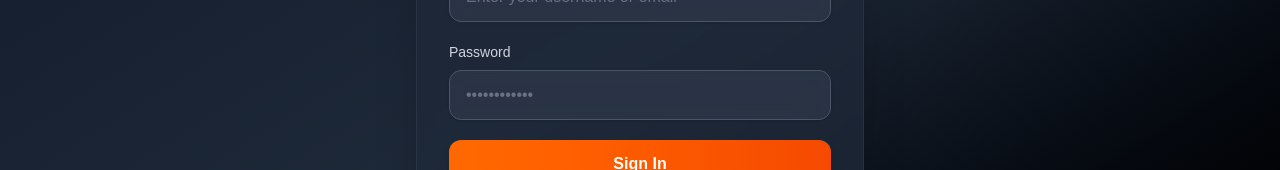
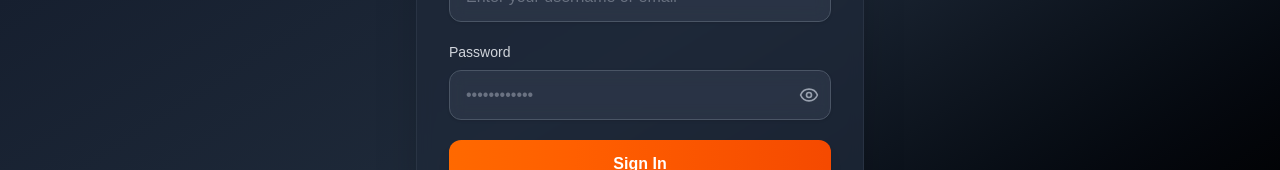
Before and after one commit to ravndu-dlshan/asms-frontend, a Next.js app: page / in a window 1280 px wide. Both pictures are taken after a click on the button "Get Started". Shown: the part 344-514 px from the top of the page. Built offline with nearby package versions, Linux system fonts and the light colour scheme; no server answers.

Commit message:
fix:employee route protection with aligned backend updates

```diff
--- a/src/app/components/mainPage/Login.tsx
+++ b/src/app/components/mainPage/Login.tsx
@@ -7,6 +7,7 @@ import { loginUser } from "@/app/services/UserRegisterAndLoginServices";
 import Cookies from "js-cookie";
 import {useRouter} from "next/navigation";
 import ErrorPopUp from "@/app/components/ErrorPopuUp";
+import { Eye, EyeOff } from "lucide-react";
 
 type View = "intro" | "login" | "signup" | "forgot-password";
 
@@ -14,6 +15,7 @@ export default function Login() {
 	const [view, setView] = useState<View>("intro");
 	const [username, setUsername] = useState("");
 	const [password, setPassword] = useState("");
+	const [showPassword, setShowPassword] = useState(false);
 	const [message, setMessage] = useState<string | null>(null);
 	const [errorPopup, setErrorPopup] = useState({ open: false, message: "", type: "error" as "error" | "success" | "warning" | "info" });
 	const router= useRouter();
@@ -57,7 +59,7 @@ export default function Login() {
 					})
 				);
 
-				// Store token in cookies
+
 				Cookies.set("authToken", response.token, { expires: 7 });
 
 				redirectUser(response.role);
@@ -197,14 +199,24 @@ export default function Login() {
 								<label htmlFor="password" className="block text-sm font-medium text-gray-300 mb-2">
 									Password
 								</label>
+								<div className="relative">
 									<input
 										id="password"
-									type="password"
+										type={showPassword ? "text" : "password"}
 										value={password}
 										onChange={(e) => setPassword(e.target.value)}
 										placeholder="••••••••••••"
-									className="w-full rounded-xl border border-gray-600 bg-gray-700/50 backdrop-blur-sm px-4 py-3 text-gray-200 placeholder:text-gray-500 shadow-sm focus:border-orange-500 focus:ring-2 focus:ring-orange-500/30 focus:bg-gray-700 transition-all duration-200"
+										className="w-full rounded-xl border border-gray-600 bg-gray-700/50 backdrop-blur-sm px-4 py-3 pr-12 text-gray-200 placeholder:text-gray-500 shadow-sm focus:border-orange-500 focus:ring-2 focus:ring-orange-500/30 focus:bg-gray-700 transition-all duration-200"
 									/>
+									<button
+										type="button"
+										onClick={() => setShowPassword(!showPassword)}
+										className="absolute right-3 top-1/2 -translate-y-1/2 text-gray-400 hover:text-gray-300 focus:outline-none transition-colors"
+										aria-label={showPassword ? "Hide password" : "Show password"}
+									>
+										{showPassword ? <EyeOff size={20} /> : <Eye size={20} />}
+									</button>
+								</div>
 							</div>
 
 							<button
--- a/src/app/services/UserRegisterAndLoginServices.tsx
+++ b/src/app/services/UserRegisterAndLoginServices.tsx
@@ -31,6 +31,7 @@ export const sendOtp = async (otpCode:string)=>{
 
 export const loginUser = async (loginData: { email: string; password: string }) => {
   try {
+    console.log("Login Data:", loginData);
     const response = await axiosInstance.post(`/api/auth/login`, loginData);
 
     const data = response.data;
--- a/src/middleware.ts
+++ b/src/middleware.ts
@@ -19,8 +19,9 @@ export async function middleware(req: NextRequest) {
 
   const isAdminRoute = pathname === '/admin' || pathname.startsWith('/admin/')
   const isCustomerRoute = pathname === '/customer' || pathname.startsWith('/customer/')
+  const isEmployeeRoute = pathname === '/employee' || pathname.startsWith('/employee/')
 
-  if (!isAdminRoute && !isCustomerRoute) {
+  if (!isAdminRoute && !isCustomerRoute && !isEmployeeRoute) {
     return NextResponse.next()
   }
 
@@ -36,11 +37,14 @@ export async function middleware(req: NextRequest) {
     const role = decoded.role
 
 
-    if (isAdminRoute && role !== 'ROLE_ADMIN') {
+    if (isAdminRoute && role !== 'ADMIN') {
       return NextResponse.redirect(new URL('/forbidden', req.url))
     }
 
-    if (isCustomerRoute && role !== 'ROLE_CUSTOMER') {
+    if (isCustomerRoute && role !== 'CUSTOMER') {
+      return NextResponse.redirect(new URL('/forbidden', req.url))
+    }
+    if (isEmployeeRoute && role !== 'EMPLOYEE') {
       return NextResponse.redirect(new URL('/forbidden', req.url))
     }
     return NextResponse.next()
```
Lines whose indentation alone changed are shown as unchanged.
